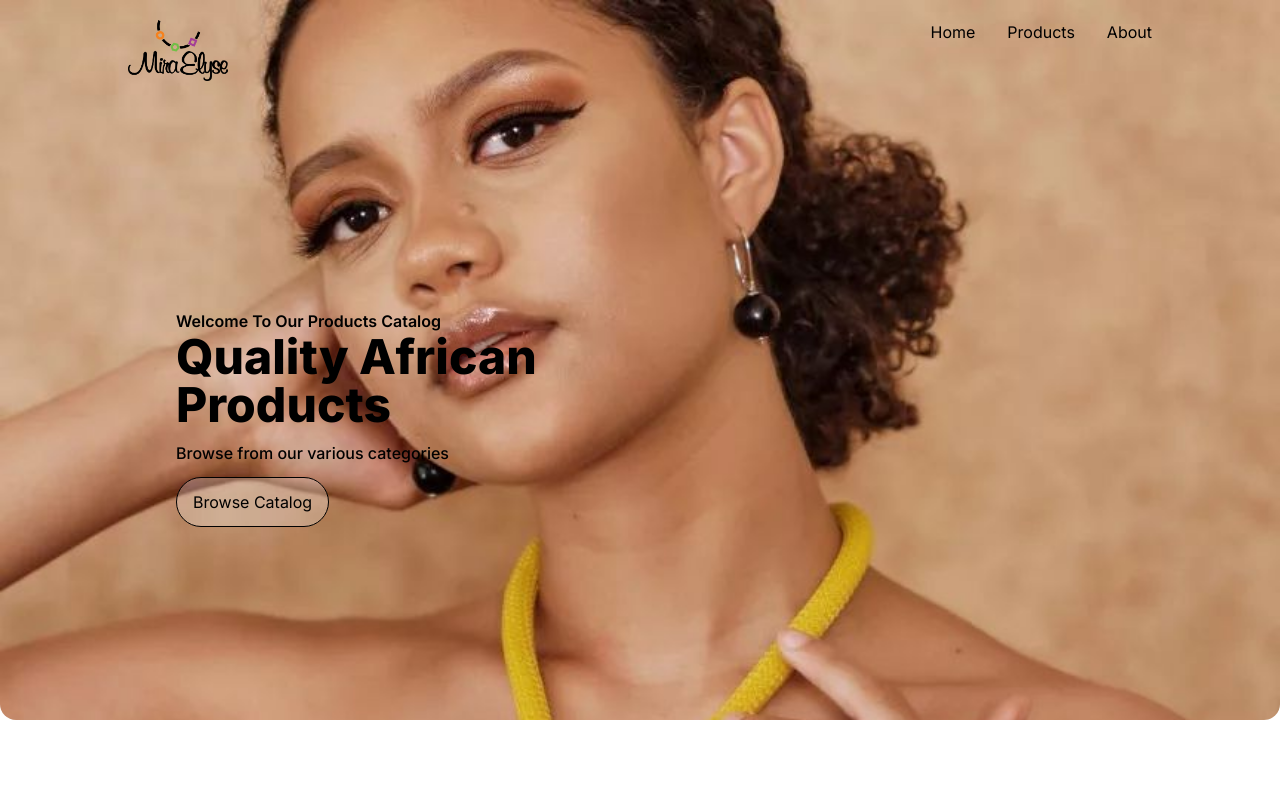
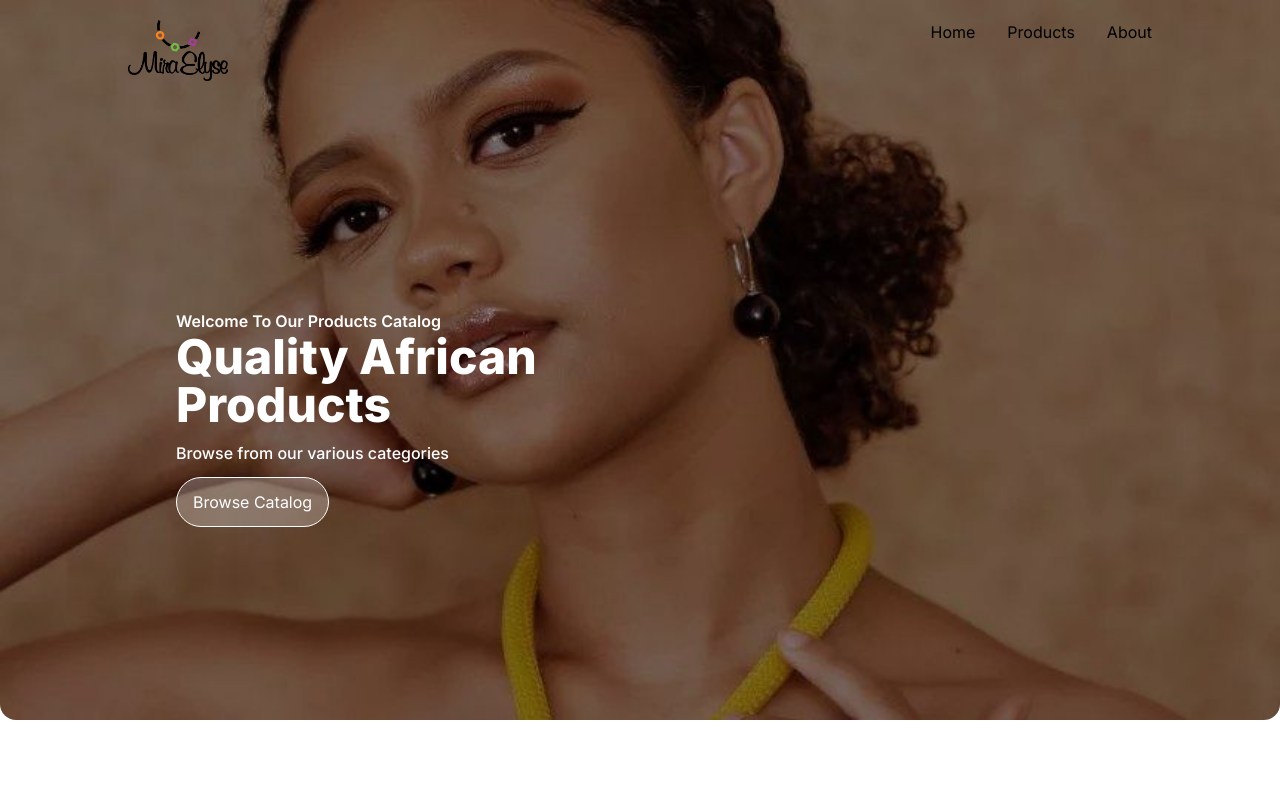
Before and after one commit to kkopoku/miraelyse, a Next.js app: page /products in a window 1280 px wide. Shown: the top 800 px of the page. Built offline with nearby package versions, Linux system fonts and the light colour scheme.

Commit message:
darkened images

```diff
--- a/app/page.js
+++ b/app/page.js
@@ -56,7 +56,7 @@ export default function Home() {
       <div className="flex flex-col bg-[url('/images/homepage-one-banner.jpg')] h-[60vh] lg:h-[90vh] items-start gap-20 lg:gap-32 rounded-b-2xl">
         <TopNavigation />
 
-        <div className="flex flex-col bg-transparent bg-opacity-50 lg:p-20 p-5 rounded-md lg:w-1/2 lg:mx-24 mx-10">
+        <div className="flex flex-col bg-transparent bg-opacity-50 lg:p-20 p-5 rounded-md lg:w-1/2 lg:mx-24 mx-10 text-white">
           <div className="text-base lg:text-base font-semibold">
             Welcome To MiraElyse
           </div>
@@ -81,7 +81,7 @@ export default function Home() {
               onClick={() => {
                 scrollToSection(why);
               }}
-              className="border border-white bg-white rounded-full lg:text-base text-sm w-36 py-3 hover:scale-110 transition-all"
+              className="border border-white bg-white rounded-full lg:text-base text-sm w-36 py-3 hover:scale-110 transition-all text-black"
             >
               Know More
             </button>
@@ -89,7 +89,7 @@ export default function Home() {
               onClick={() => {
                 router.push("/products");
               }}
-              className="border border-black bg-white bg-opacity-25 rounded-full lg:text-base text-sm w-36 py-3 hover:scale-110 transition-all"
+              className="border border-white bg-white bg-opacity-25 rounded-full lg:text-base text-sm w-36 py-3 hover:scale-110 transition-all"
             >
               Our Products
             </button>
--- a/app/products/page.js
+++ b/app/products/page.js
@@ -39,11 +39,11 @@ export default function Login() {
 
   return (
     <main className="flex min-h-screen flex-col bg-white h-full text-black">
-      <div className="flex flex-col bg-[url('/images/photo04.jpg')] bg-cover h-[60vh] lg:h-[90vh] items-start gap-20 lg:gap-32 rounded-b-2xl">
+      <div className="flex flex-col bg-[url('/images/products_banner.jpg')] bg-cover h-[60vh] lg:h-[90vh] items-start gap-20 lg:gap-32 rounded-b-2xl">
         <TopNavigation />
 
-        <div className="flex flex-col bg-transparent bg-opacity-50 lg:p-20 p-5 rounded-md lg:w-1/2 lg:mx-24 mx-10">
-          <div className="text-base lg:text-base font-semibold">
+        <div className="flex flex-col bg-transparent bg-opacity-50 lg:p-20 p-5 rounded-md lg:w-1/2 lg:mx-24 mx-10 text-white">
+          <div className="te1xt-base lg:text-base font-semibold">
             Welcome To Our Products Catalog
           </div>
 
@@ -60,7 +60,7 @@ export default function Login() {
               onClick={() => {
                 scrollToSection(necklacesRef);
               }}
-              className="border border-black bg-opacity-25 bg-white rounded-full lg:text-base text-sm px-4 py-2 lg:py-3 hover:scale-110 transition-all"
+              className="border border-white bg-opacity-25 bg-white rounded-full lg:text-base text-sm px-4 py-2 lg:py-3 hover:scale-110 transition-all"
             >
               Browse Catalog
             </button>
```
Also changed, not shown: public/images/homepage-one-banner.jpg, public/images/products_banner.jpg (added).
